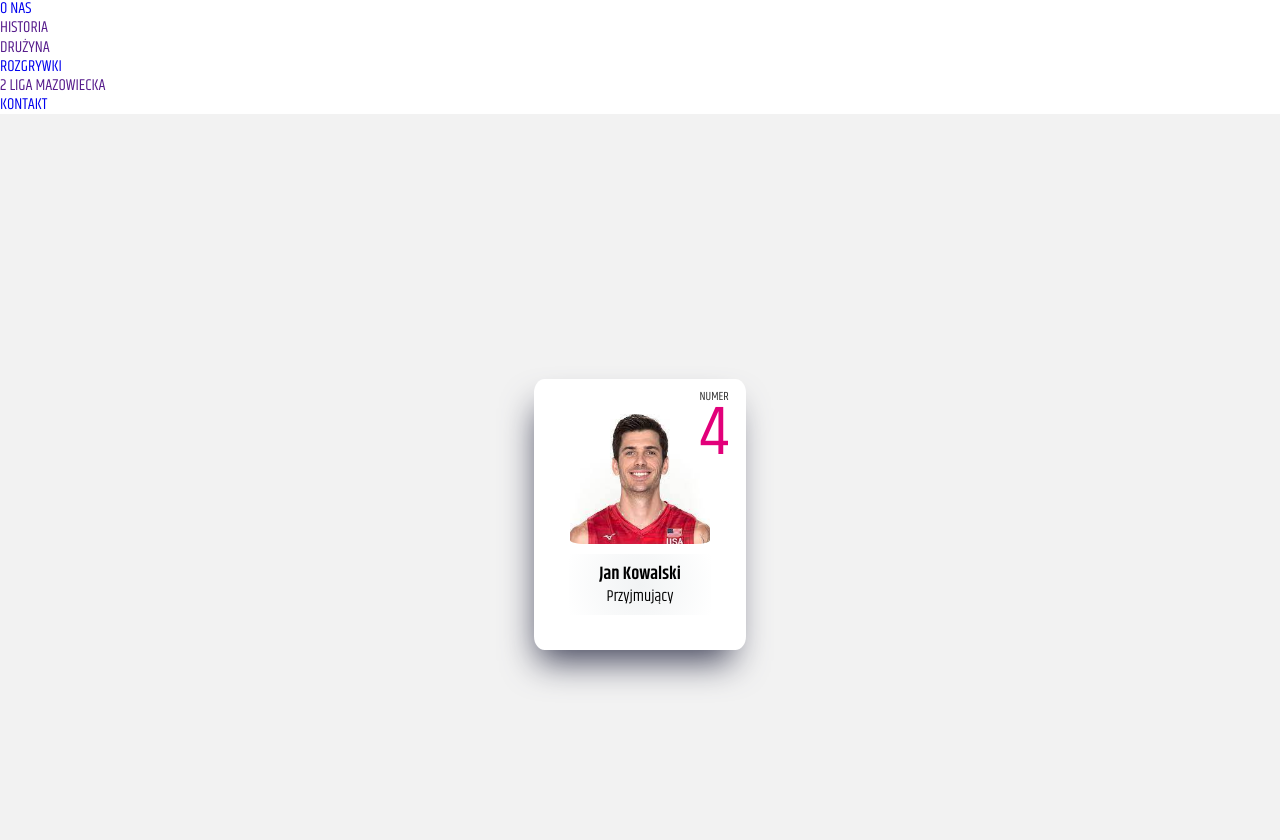
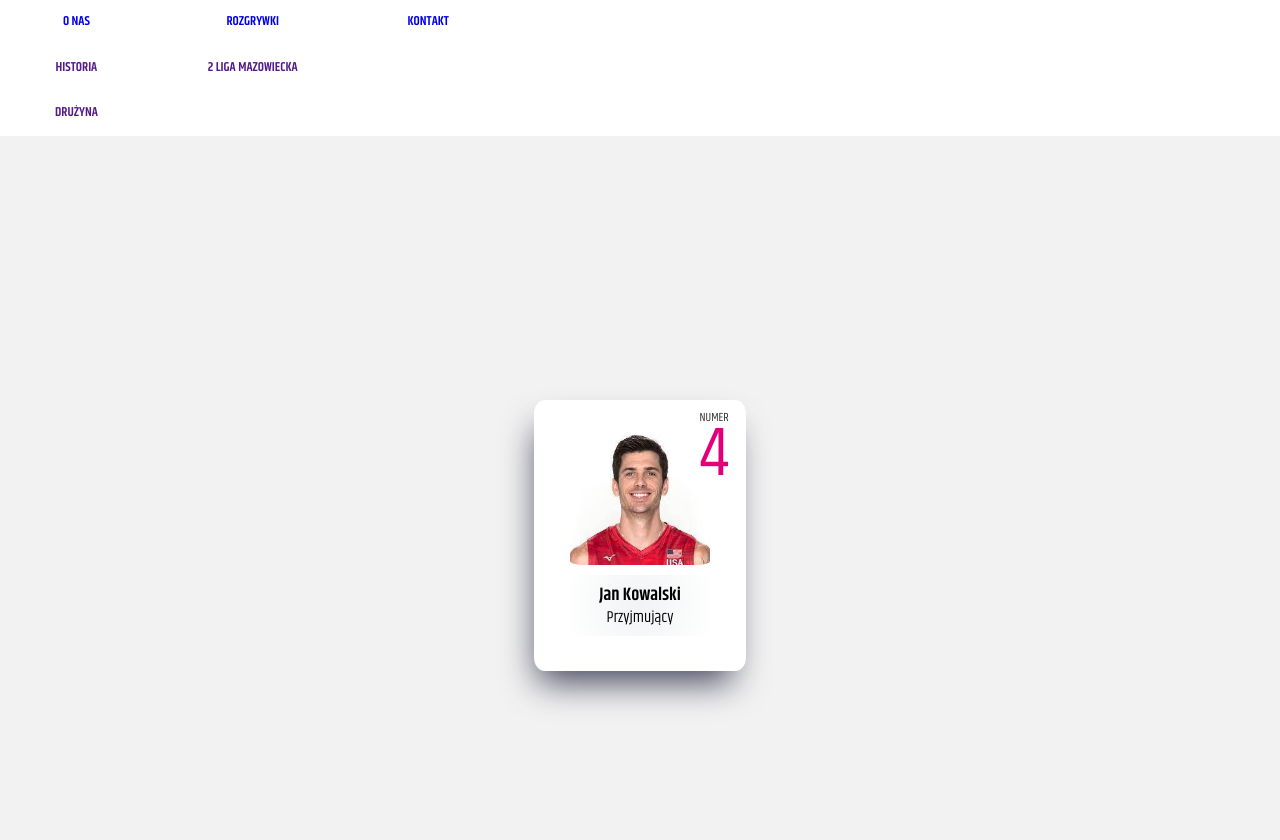
Before and after one commit to dominikKowalczyk17/mogielanka, a website built with webpack: page src/template.html in a window 1280 px wide. Shown: the part 256-1096 px from the top of the page. Built offline with nearby package versions, Linux system fonts and the light colour scheme.

Commit message:
add navbar styles

```diff
--- a/src/styles/components/header.scss
+++ b/src/styles/components/header.scss
@@ -5,4 +5,5 @@
 
 .header {
     display: flex;
+    flex-direction: row;
 }
--- a/src/styles/components/navbar.scss
+++ b/src/styles/components/navbar.scss
@@ -1,4 +1,28 @@
 .navbar {
 
-    transition: all $transition-time1;
+    &__items {
+        list-style: none;
+        width: 100%;
+
+    }
+
+    &__item {
+        float: left;
+        position: relative;
+        width: auto;
+
+        a   {
+            display: block;
+            font-weight: bold;
+            font-size: 13px;
+            padding: 15px 55px;
+            text-align: center;
+            text-decoration: none;
+            transition: all $transition-time1;
+        }
+    }
+
+    &__sub-item {
+        list-style: none;
+    }
 }
--- a/src/template.html
+++ b/src/template.html
@@ -16,7 +16,7 @@
                 <a href="#home">
                     <img id="logo" alt="logo">
                 </a>
-                <div id="et-top-navigation">
+            </div>
             <nav class="navbar">
                 <ul class="navbar__items">
                     <li class="navbar__item">
@@ -43,11 +43,6 @@
                     </li>
                 </ul>
             </nav>
-                    <div id="et_top_search"></div>
-                    <div id="et-top-navigation"></div>
-                </div>
-            </div>
-
         </div>
     </header>
 
```
Also changed, not shown: dist/index.html, 2 other files. Lines whose indentation alone changed are shown as unchanged.
